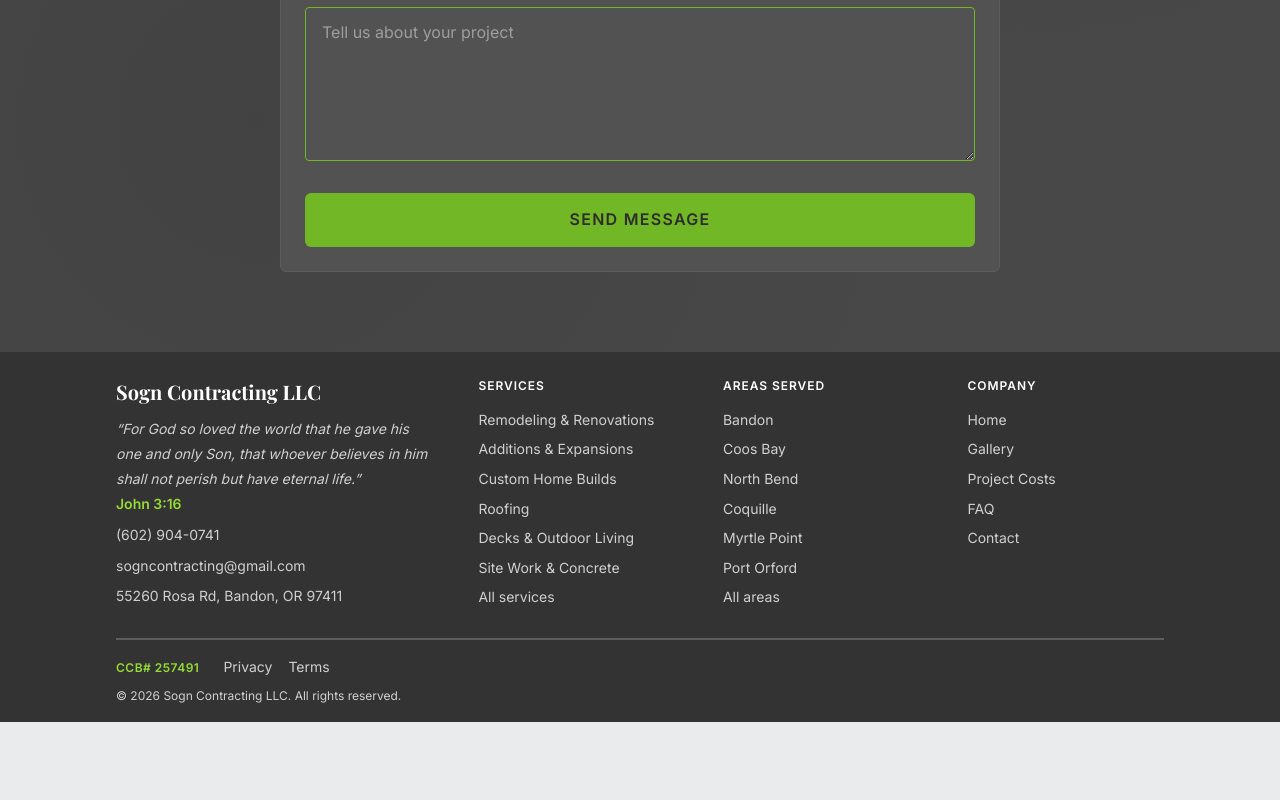
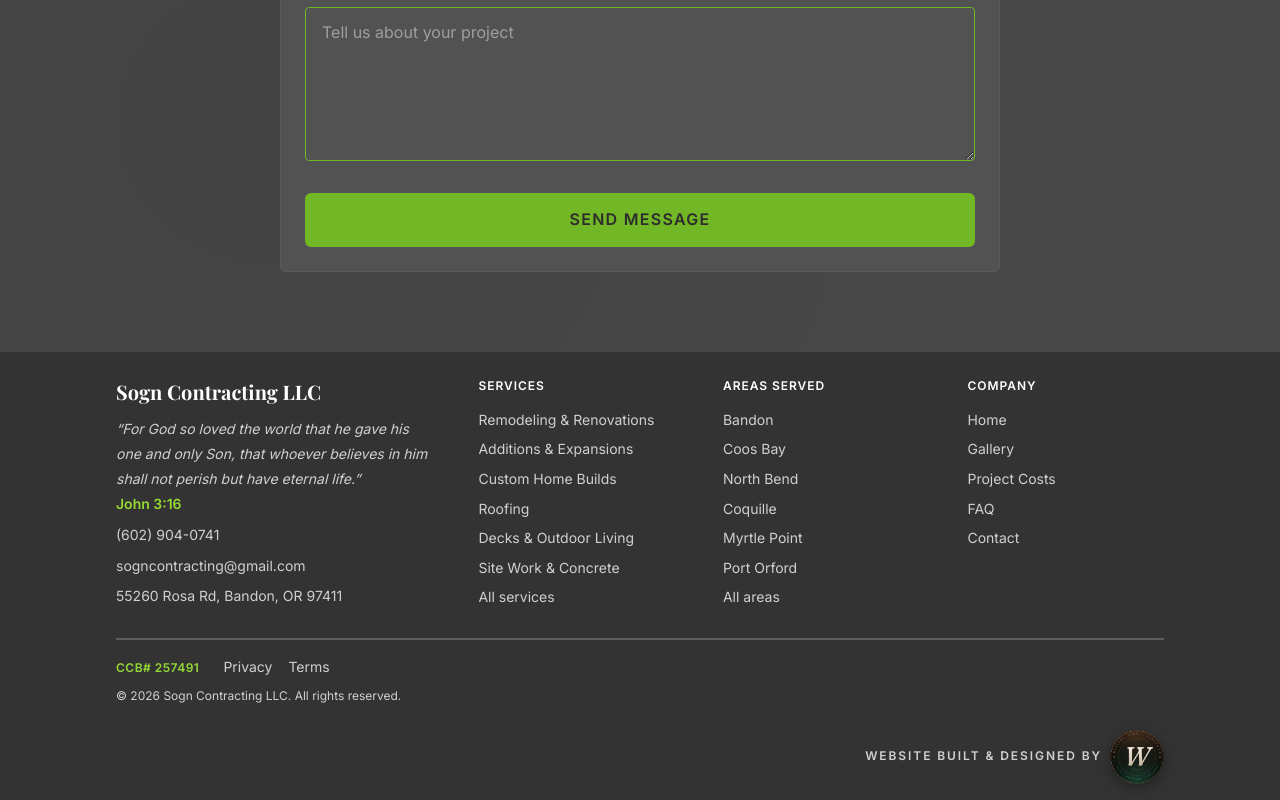
Before and after one commit to Preston2012/Sogncontracting, a Next.js app: page / in a window 1280 px wide. Shown: the part 3742-4542 px from the top of the page. Before the commit the page ends 4464 px from the top, so only its background shows below. Built offline with nearby package versions, Linux system fonts and the light colour scheme.

Commit message:
feat: add Winters Code credit stamp to footer (#12)
Co-authored-by: Preston Winters <preston@winterscode.com>

```diff
--- a/components/Footer.module.css
+++ b/components/Footer.module.css
@@ -185,3 +185,53 @@
 .legalLink:hover {
   color: var(--sogn-green-on-dark);
 }
+
+/* Winters Code credit stamp */
+.credit {
+  grid-column: 1 / -1;
+  display: flex;
+  flex-direction: column;
+  align-items: center;
+  gap: var(--space-xs);
+  text-decoration: none;
+  margin-top: var(--space-sm);
+  transition: opacity 0.15s ease;
+}
+.credit:hover,
+.credit:focus-visible {
+  opacity: 0.78;
+}
+.creditLabel {
+  font-size: var(--text-caption);
+  letter-spacing: 0.16em;
+  text-transform: uppercase;
+  color: var(--text-on-dark-sub);
+  font-weight: var(--weight-semibold);
+  line-height: 1.4;
+  text-align: center;
+}
+.creditStamp {
+  display: block;
+  width: 88px;
+  height: 88px;
+  border-radius: 50%;
+  box-shadow: 0 4px 14px rgba(0, 0, 0, 0.32);
+  object-fit: cover;
+}
+
+@media (min-width: 768px) {
+  .credit {
+    flex-direction: row;
+    align-items: center;
+    justify-content: flex-end;
+    gap: var(--space-sm);
+    margin-top: 0;
+  }
+  .creditLabel {
+    text-align: right;
+  }
+  .creditStamp {
+    width: 54px;
+    height: 54px;
+  }
+}
--- a/components/Footer.tsx
+++ b/components/Footer.tsx
@@ -116,6 +116,24 @@
             &copy; {year} {site.name}. All rights reserved.
           </span>
         </div>
+        {/* Winters Code credit stamp */}
+        <a
+          href="https://winterscode.com"
+          target="_blank"
+          rel="noopener noreferrer"
+          className={styles.credit}
+          aria-label="Website built and designed by Winters Code"
+        >
+          <span className={styles.creditLabel}>Website Built &amp; Designed By</span>
+          <img
+            className={styles.creditStamp}
+            src="/wc-credit-stamp-176.webp"
+            alt="Winters Code"
+            width={176}
+            height={176}
+            loading="lazy"
+          />
+        </a>
       </div>
     </footer>
   );
```
Also changed, not shown: public/wc-credit-stamp-176.webp (added).
